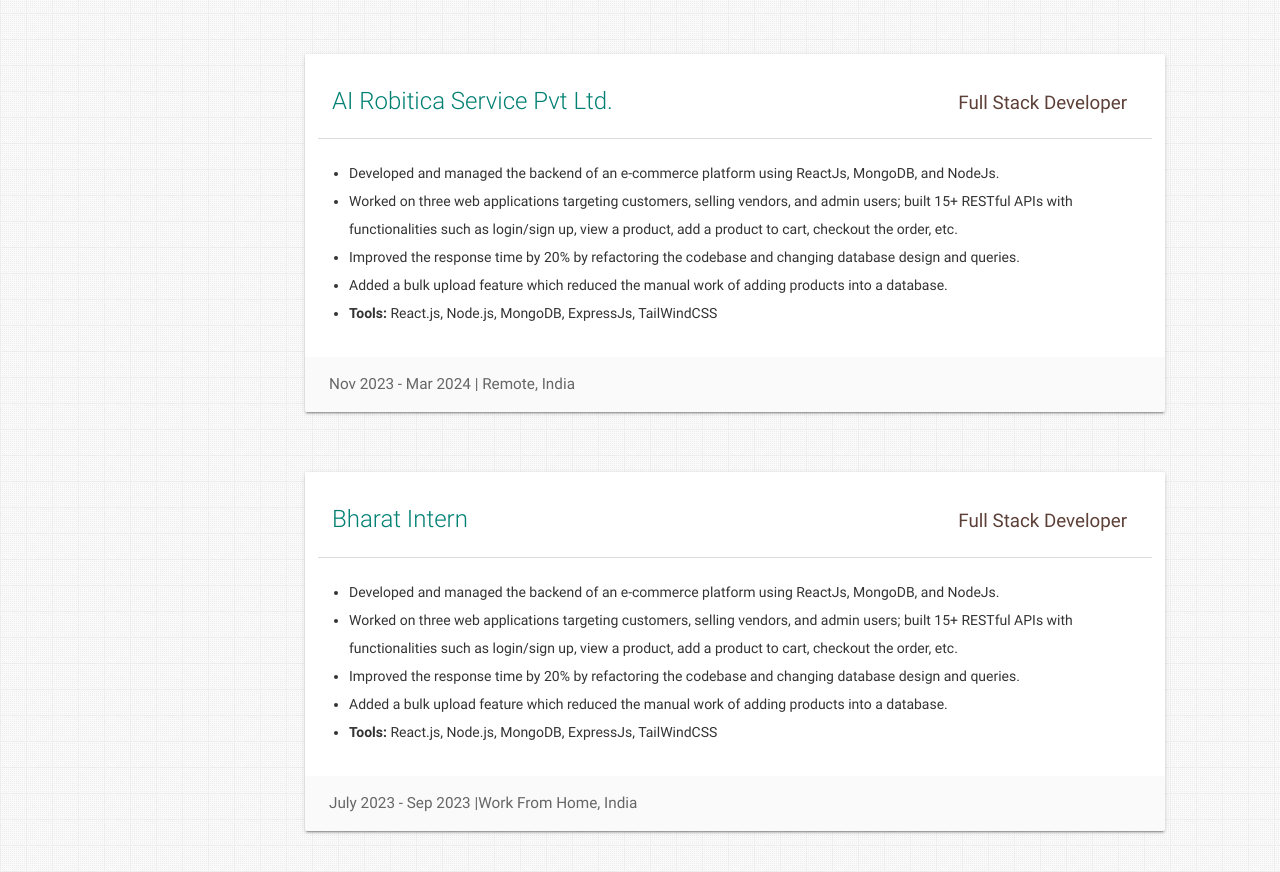
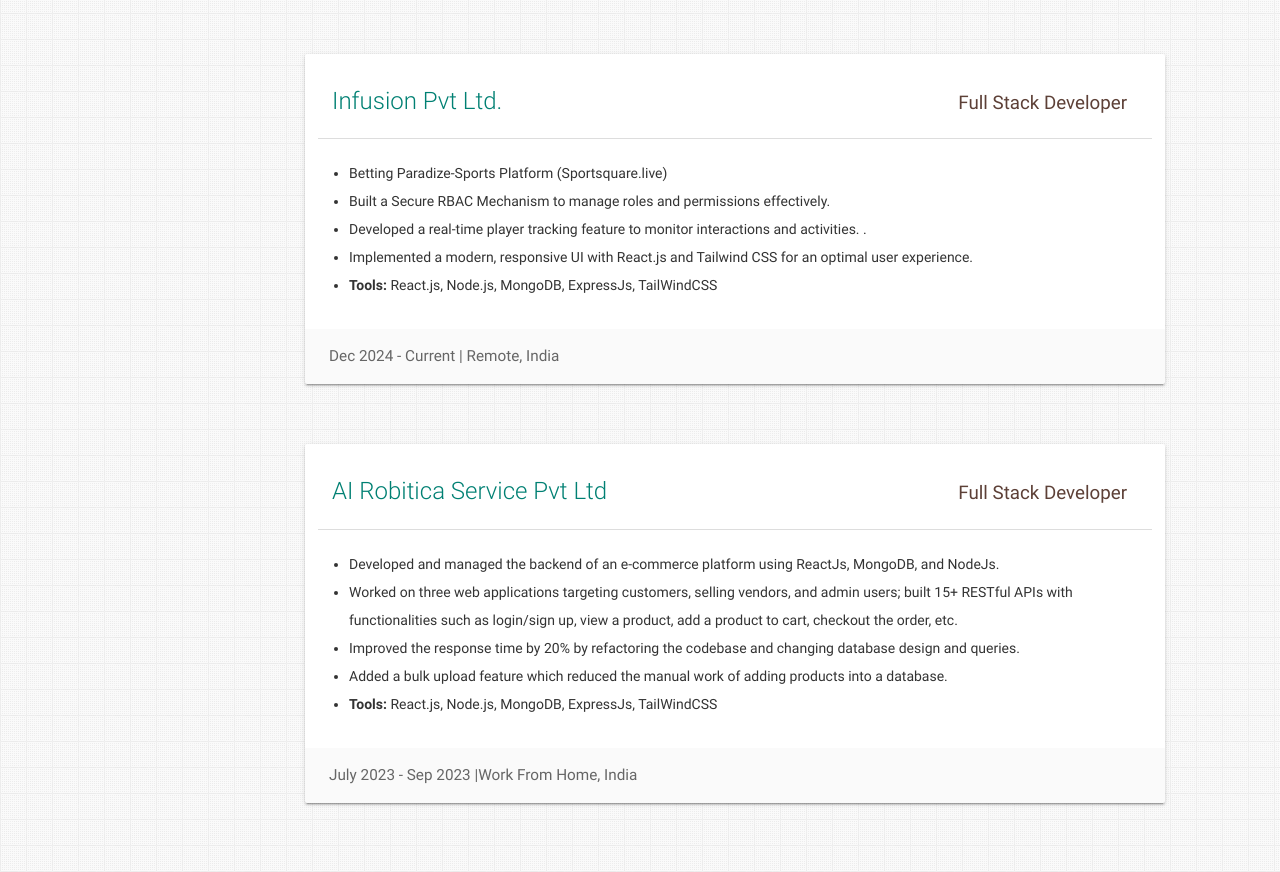
Before and after one commit to Mehraj001/My_portfolio, a plain HTML site: page index.html in a window 1280 px wide. Shown: the part 1755-2627 px from the top of the page. Drawn offline with nearby package versions, Linux system fonts and the light colour scheme.

Commit message:
Update index.html

```diff
--- a/index.html
+++ b/index.html
@@ -47,7 +47,7 @@
   <meta name="twitter:title" content="Coder | Technofreak | Explorer | Minimalist | Humane" />
   <meta name="twitter:description" content="Software Developer" />
   <meta name="twitter:url" content="https://twitter.com/varad_bhogayata" />
-  <meta name="author" content="Varad Bhogayata" />
+  <meta name="author" content="Mehraj khan" />
   <meta name="description" content="Software Developer with a passion for backend development and artificial intelligence." />
   <link rel="apple-touch-icon" sizes="57x57" href="/assets/img/favicon/apple-icon-57x57.png" />
   <link rel="apple-touch-icon" sizes="60x60" href="/assets/img/favicon/apple-icon-60x60.png" />
@@ -125,7 +125,7 @@
 
       <li class="bold">
 
-        <a aria-label="Open Varad's resume in a new tab" href="https://drive.google.com/file/d/1PXuBho6xmJsXdBRCYXi_RiOOUyF1qYoO/view?usp=drive_link" target="_blank"
+        <a aria-label="Open Mehraj khan in a new tab" href="https://drive.google.com/file/d/15r29r2avvhMlzAxz028oZcYM37ejraZ1/view?usp=sharing" target="_blank"
         class="waves-effect waves-dark teal-text"><i class="mdi-file-folder-open small"></i><span>Resume</span></a>
       </li>
     </ul>
@@ -171,7 +171,7 @@
       </li>
       <li class="bold">
         <a aria-label="Open Mehraj's Resume in a new tab"
-          href="https://drive.google.com/file/d/1B6MZ1z0-7NsefC3Lm_q-uhib28MTqpE9/view?usp=sharing" target="_blank"
+          href="https://drive.google.com/file/d/15r29r2avvhMlzAxz028oZcYM37ejraZ1/view?usp=sharing" target="_blank"
           class="waves-effect waves-dark teal-text"><i class="mdi-file-folder-open small"></i><span>Resume</span></a>
       </li>
     </ul>
@@ -258,28 +258,27 @@
               <div class="col s12 m10">
                 <p>
                   <span class="card-title"><a href="https://www.zaubacorp.com/company/ARTIFICIAL-INTELLIGENCE-AND-ROBOTICS-PRIVATE-LIMITED/U74999PN2017PTC172621" target="_blank"
-                      class="teal-text hoverline">AI Robitica Service Pvt Ltd.</a></span>
+                      class="teal-text hoverline">Infusion Pvt Ltd.</a></span>
                 </p>
               </div>
             </div>
             <div class="role brown-text text-darken-2">Full Stack Developer</div>
             <ul>
               <li>
-                Developed and managed the backend of an e-commerce platform using ReactJs, MongoDB, and NodeJs.
+              Betting Paradize-Sports  Platform (Sportsquare.live)
               </li>
               <li>
-                Worked on three web applications targeting customers, selling vendors, and admin users; built 15+ RESTful APIs with functionalities
-such as login/sign up, view a product, add a product to cart, checkout the order, etc.
+              Built a Secure RBAC Mechanism to manage roles and permissions effectively.
               </li>
-              <li>Improved the response time by 20% by refactoring the codebase and changing database design and queries.</li>
-              <li>Added a bulk upload feature which reduced the manual work of adding products into a database.</li>
+              <li>Developed a real-time player tracking feature to monitor interactions and activities. .</li>
+              <li>Implemented a modern, responsive UI with React.js and Tailwind CSS for an optimal user experience. </li>
               <li>
                 <b>Tools:</b> React.js, Node.js, MongoDB, ExpressJs, TailWindCSS
               </li>
             </ul>
           </div>
           <div class="card-action">
-            <span>Nov 2023 - Mar 2024 | Remote, India</span>
+            <span>Dec 2024 - Current | Remote, India</span>
           </div>
         </div>
 
@@ -291,7 +290,7 @@ such as login/sign up, view a product, add a product to cart, checkout the order
               <div class="col s12 m10">
                 <p>
                   <span class="card-title"><a href="https://bharatintern.live/" target="_blank"
-                      class="teal-text hoverline">Bharat Intern</a></span>
+                      class="teal-text hoverline">AI Robitica Service Pvt Ltd</a></span>
                 </p>
               </div>
             </div>
```
